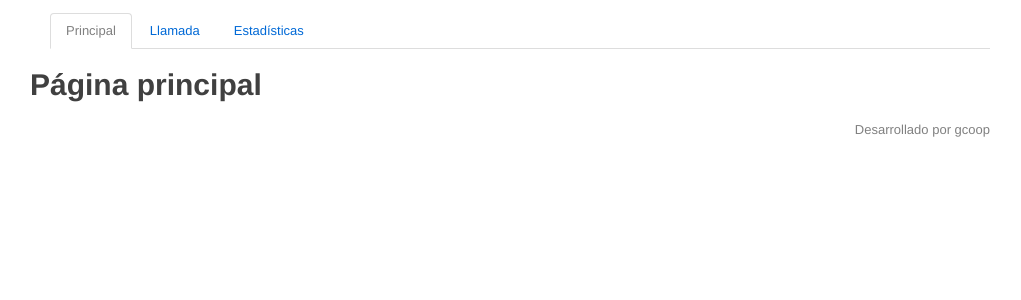
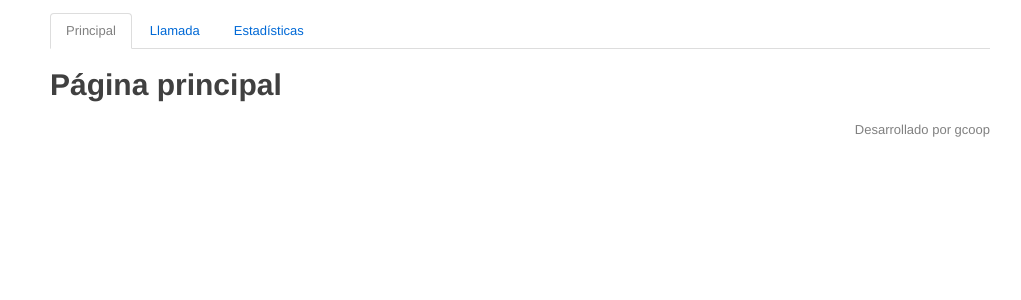
Before and after one commit to gcoop-libre/flaskpastillas, a Flask app: page / in a window 1280 px wide. Shown: the top 300 px of the page, without its empty margins (120-1141 px from the left). Run offline with Flask 2, Linux system fonts and the light colour scheme.

Commit message:
Arreglando el layout para que el texto no salga del contenedor principal

```diff
--- a/templates/base.html
+++ b/templates/base.html
@@ -32,8 +32,10 @@
         </div>
       {% endfor %}
 
+<div class='span16'>
         <h2>{% block content_title %}{% endblock %}</h2>
         {% block content %}{% endblock %}
+</div>
 </div>
 
 <div class='row'>
--- a/templates/homepage.html
+++ b/templates/homepage.html
@@ -1,6 +1,5 @@
 {% extends 'base.html' %}
+
 {% block content %}
-
 <h1>Página principal</h1>
-
 {% endblock %}
```
